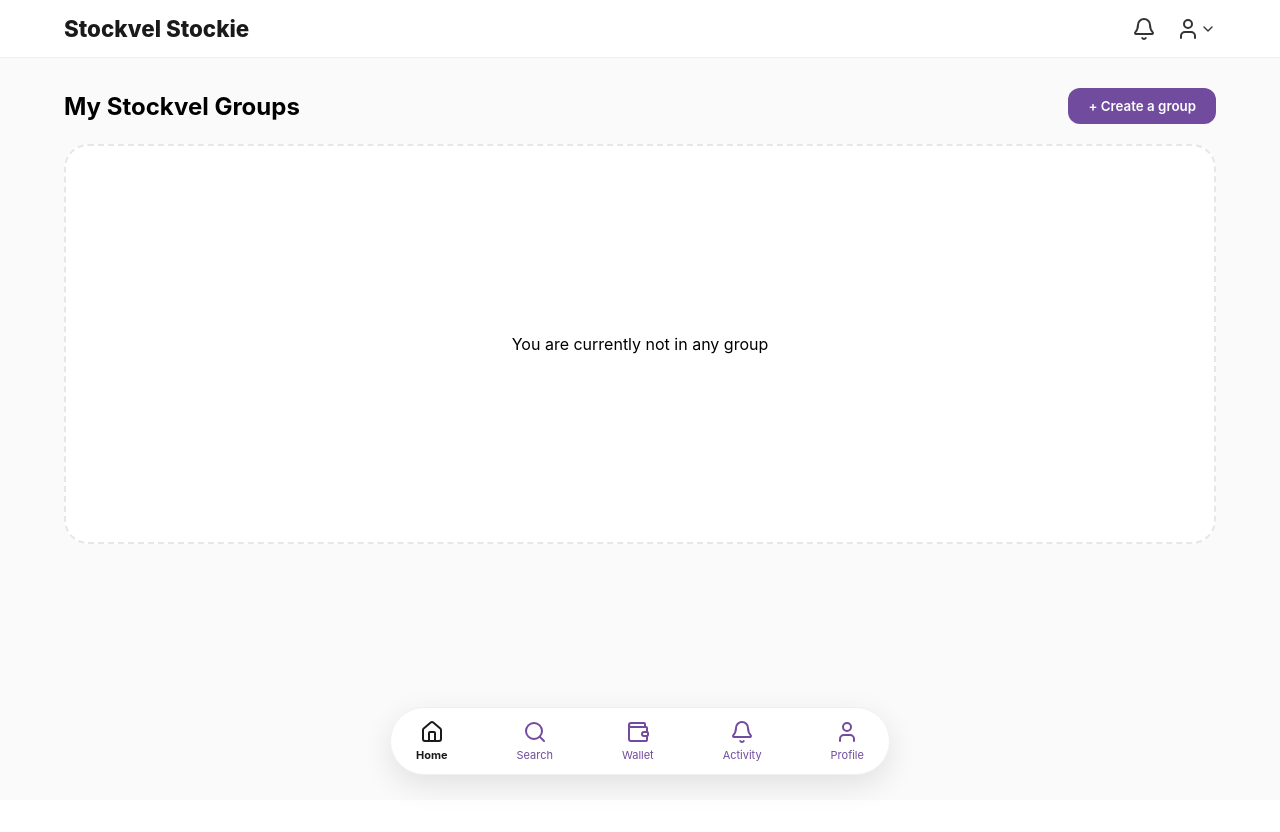
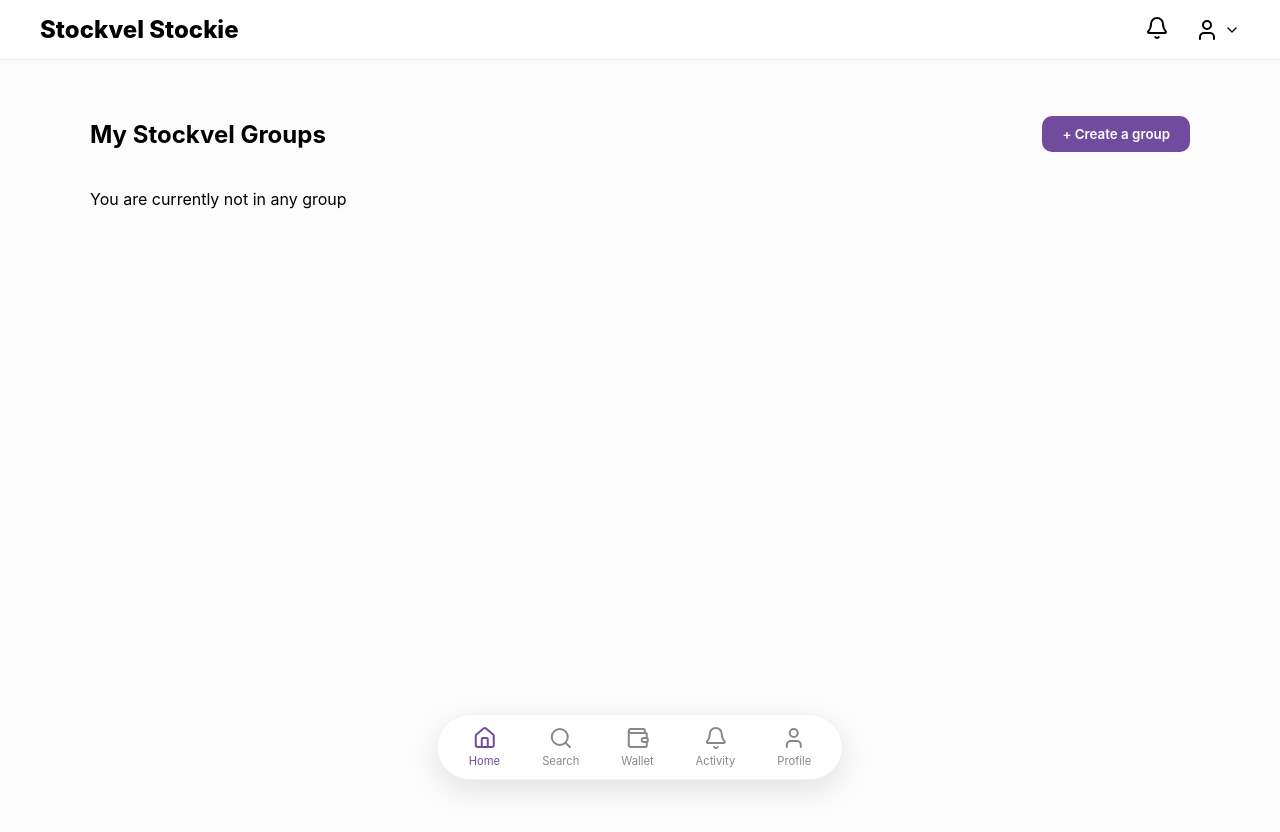
Before and after one commit to KagisoKotu/TNBT-Stokvel-Management-Assistant, a React (Create React App) app in the folder frontend/: page / in a window 1280 px wide. Shown: the top 832 px of the page. Before the commit the page ends 800 px from the top, so only its background shows below. Built offline with nearby package versions, Linux system fonts and the light colour scheme.

Commit message:
Refactor Home and creategroup page  and add group removal feature

```diff
--- a/frontend/src/components/Creategroup.css
+++ b/frontend/src/components/Creategroup.css
@@ -1,9 +1,18 @@
+/* Resetting fieldset and legend defaults */
+fieldset {
+  border: none;
+  padding: 0;
+  margin: 0;
+}
+
 .form-bg {
   background-color: #fafafa;
   min-height: 100vh;
   padding: 20px 0 60px 0;
+  font-family: sans-serif;
 }
 
+/* Header Navigation */
 .create-header-nav {
   display: flex;
   justify-content: space-between;
@@ -17,8 +26,22 @@
   box-shadow: 0 4px 15px rgba(0, 0, 0, 0.05);
 }
 
+.back-btn {
+  background: none;
+  border: none;
+  cursor: pointer;
+  color: #333;
+  display: flex;
+  align-items: center;
+}
+
 .header-spacer {
   width: 24px;
+}
+
+/* Form Container */
+.form-container {
+  padding: 0 20px;
 }
 
 .semantic-form {
@@ -30,12 +53,14 @@
   box-shadow: 0 10px 40px rgba(0, 0, 0, 0.03);
 }
 
+/* Form Sections (replacing the old fieldset look) */
 .form-section {
   border: 1.5px solid #f2f2f2;
   border-radius: 20px;
   padding: 30px;
   margin-bottom: 35px;
   position: relative;
+  display: block; /* Ensures it acts as a container */
 }
 
 .form-section legend {
@@ -48,23 +73,27 @@
   font-weight: 800;
   text-transform: uppercase;
   font-size: 0.9rem;
+  width: auto;
 }
 
+/* Grid Layouts for Rows */
 .form-row {
   display: grid;
   grid-template-columns: 1fr 1fr;
   gap: 25px;
+  margin: 0; /* Resetting default section margins */
 }
 
 .triple-col {
   grid-template-columns: 1fr 1fr 1.5fr !important;
 }
 
+/* Input Groups (Now using <p> tags) */
 .input-group {
   display: flex;
   flex-direction: column;
-  gap: 8px;
-  margin-bottom: 15px;
+  gap: 6px;
+  margin: 0 0 15px 0; /* Removing default <p> margins */
 }
 
 .input-group label {
@@ -79,18 +108,57 @@
   border: 2px solid #f4f4f4;
   border-radius: 12px;
   font-size: 1rem;
+  transition: border-color 0.2s;
+  width: 100%;
+  box-sizing: border-box; /* Crucial for width alignment */
 }
 
+.input-group input:focus {
+  outline: none;
+  border-color: #714b9d;
+}
+
+/* Invitation Note (<small> tag) */
+.section-note {
+  display: block;
+  font-size: 0.85rem;
+  color: #666;
+  margin-bottom: 20px;
+  font-style: italic;
+}
+
+/* Member Entry Row Styling */
+.member-entry {
+  padding-top: 15px;
+  border-top: 1px solid #f9f9f9;
+}
+
+/* Input with Action button (<section> tag) */
 .input-with-action {
   display: flex;
   align-items: center;
   gap: 10px;
+  width: 100%;
 }
 
 .input-with-action input {
   flex: 1;
 }
 
+/* Error States (<small> tag) */
+.input-error {
+  border-color: #ff4d4d !important;
+  background-color: #fff8f8;
+}
+
+.error-text {
+  color: #ff4d4d;
+  font-size: 0.8rem;
+  font-weight: 600;
+  margin-top: 4px;
+}
+
+/* Buttons */
 .add-row-btn {
   background: none;
   border: 2px dashed #714b9d;
@@ -100,15 +168,23 @@
   border-radius: 12px;
   font-weight: 700;
   cursor: pointer;
+  display: flex;
+  align-items: center;
+  justify-content: center;
+  gap: 8px;
+  margin-top: 10px;
 }
 
 .remove-row-btn {
   background: #fff0f0;
   color: #ff4d4d;
   border: none;
-  padding: 10px;
+  padding: 12px;
   border-radius: 10px;
   cursor: pointer;
+  display: flex;
+  align-items: center;
+  justify-content: center;
 }
 
 .submit-full {
@@ -118,7 +194,32 @@
   padding: 18px;
   border-radius: 16px;
   font-weight: 800;
-  font-size: 1.2rem;
+  font-size: 1.1rem;
   border: none;
   cursor: pointer;
+  transition: transform 0.1s, background 0.2s;
+  margin-top: 10px;
 }
+
+.submit-full:hover {
+  background-color: #5d3d82;
+}
+
+.submit-full:active {
+  transform: scale(0.98);
+}
+
+/* Responsive adjustments */
+@media (max-width: 768px) {
+  .form-row, .triple-col {
+    grid-template-columns: 1fr !important;
+    gap: 10px;
+  }
+  .semantic-form {
+    padding: 25px;
+  }
+  .create-header-nav {
+    margin: 10px;
+    padding: 10px 20px;
+  }
+}
--- a/frontend/src/components/Home.css
+++ b/frontend/src/components/Home.css
@@ -1,182 +1,202 @@
-/* GLOBAL RESET */
-* {
+/* --- Global Resets --- */
+ul {
+  list-style: none;
+  padding: 0;
   margin: 0;
-  padding: 0;
-  box-sizing: border-box;
-}
-
-ul, li {
-  list-style: none; /* Removes bullets from all lists (navs & grids) */
 }
 
 button {
+  cursor: pointer;
+  border: none;
+  background: none;
   font-family: inherit;
 }
 
-/* LAYOUT ROOT */
 .layout-root {
-  display: flex;
-  flex-direction: column;
+  background-color: #fcfcfc;
   min-height: 100vh;
-  background-color: #fafafa;
-  overflow-x: hidden;
+  padding-bottom: 100px;
 }
 
-/* TOP NAVBAR */
+/* --- Top Navbar --- */
 .top-navbar {
   display: flex;
   justify-content: space-between;
   align-items: center;
-  padding: 15px 5%;
+  padding: 15px 40px;
   background: white;
-  border-bottom: 1px solid #eee;
-  width: 100%;
+  border-bottom: 1px solid #f0f0f0;
 }
 
 .brand-logo {
-  font-size: 1.4rem;
+  font-size: 1.5rem;
   font-weight: 800;
-  color: #1a1a1a;
+  margin: 0;
 }
 
 .top-nav-actions {
   display: flex;
+  align-items: center;
   gap: 20px;
-  align-items: center;
 }
 
-.icon-btn, .profile-summary {
-  background: none;
-  border: none;
-  cursor: pointer;
+/* --- Profile Dropdown Fix --- */
+.profile-dropdown {
+  position: relative;
+}
+
+.profile-summary {
+  list-style: none;
   display: flex;
   align-items: center;
+  gap: 5px;
+}
+
+.profile-summary::-webkit-details-marker {
+  display: none;
+}
+
+.dropdown-menu {
+  position: absolute;
+  top: 100%;
+  right: 0;
+  background: white;
+  border: 1px solid #eee;
+  border-radius: 12px;
+  box-shadow: 0 10px 25px rgba(0,0,0,0.1);
+  padding: 8px;
+  min-width: 140px;
+  z-index: 1000;
+  margin-top: 12px;
+}
+
+.dropdown-menu li button {
+  width: 100%;
+  text-align: left;
+  padding: 10px;
+  border-radius: 8px;
+  font-size: 0.9rem;
   color: #333;
 }
 
-/* MIDDLE CONTENT */
-.content-area {
-  flex: 1;
-  padding: 30px 5%;
-  padding-bottom: 120px; /* Space for fixed bottom nav */
+.dropdown-menu li button:hover {
+  background: #f5f3ff;
+  color: #714b9d;
 }
 
+/* --- Content Header (Title & Button) --- */
 .content-header {
   display: flex;
   justify-content: space-between;
   align-items: center;
-  margin-bottom: 20px;
+  max-width: 1100px;
+  margin: 40px auto 20px;
+  padding: 0 20px;
 }
 
 .create-group-btn {
   background-color: #714b9d;
   color: white;
   padding: 10px 20px;
-  border-radius: 12px;
-  border: none;
+  border-radius: 10px;
   font-weight: 600;
-  cursor: pointer;
 }
 
-/* THE DEDICATED DASHBOARD AREA (The Dashed Box) */
-.status-container {
-  background-color: white;
-  border: 2px dashed #e5e7eb;
-  border-radius: 24px;
-  min-height: 400px;
-  padding: 30px;
-  display: flex;
-  width: 100%;
+/* --- Groups Grid --- */
+.groups-display-container {
+  max-width: 1100px;
+  margin: 0 auto;
+  padding: 0 20px;
 }
 
-.status-container.is-empty {
-  justify-content: center;
-  align-items: center;
-}
-
-.status-container.has-grid {
-  justify-content: flex-start;
-  align-items: flex-start;
-}
-
-/* THE GRID */
 .groups-grid {
   display: grid;
   grid-template-columns: repeat(auto-fill, minmax(280px, 1fr));
   gap: 25px;
-  width: 100%;
 }
 
 .group-tile {
   background: white;
-  border-radius: 18px;
-  border: 1px solid #f0f0f0;
-  box-shadow: 0 4px 12px rgba(0,0,0,0.05);
+  border-radius: 20px;
   overflow: hidden;
-  height: 220px;
-  display: flex;
-  flex-direction: column;
+  box-shadow: 0 4px 15px rgba(0,0,0,0.05);
+  position: relative;
 }
 
 .tile-banner {
-  height: 100px;
-  background: linear-gradient(135deg, #714b9d, #a78bfa);
+  height: 120px;
+  background: linear-gradient(135deg, #a78bfa, #7c3aed);
 }
 
 .tile-content {
-  padding: 15px;
-  flex: 1;
+  padding: 20px;
 }
 
-.tile-content h3 {
-  margin-bottom: 5px;
-  font-size: 1.1rem;
+/* --- Tile Options & Remove Fix --- */
+.tile-actions {
+  position: absolute;
+  bottom: 15px;
+  right: 15px;
 }
 
-.tile-actions {
-  display: flex;
-  justify-content: flex-end;
+.tile-menu-btn {
+  background: #f8f8f8;
+  padding: 5px;
+  border-radius: 5px;
 }
 
-/* BOTTOM NAVBAR FIXED */
+.tile-dropdown {
+  position: absolute;
+  bottom: 40px;
+  right: 0;
+  background: white;
+  border: 1px solid #eee;
+  border-radius: 8px;
+  box-shadow: 0 5px 15px rgba(0,0,0,0.1);
+  padding: 5px;
+  z-index: 50;
+}
+
+.remove-opt {
+  color: #ff4d4d;
+  display: flex;
+  align-items: center;
+  gap: 8px;
+  padding: 8px 12px;
+  font-size: 0.85rem;
+  white-space: nowrap;
+}
+
+/* --- Bottom Nav --- */
 .nav-container {
   position: fixed;
-  bottom: 25px;
-  left: 0;
-  right: 0;
-  display: flex;
-  justify-content: center;
-  z-index: 1000;
-}
-
-.nav-container nav {
+  bottom: 20px;
+  left: 50%;
+  transform: translateX(-50%);
   background: white;
-  padding: 12px 25px;
+  padding: 10px 25px;
   border-radius: 50px;
   box-shadow: 0 10px 30px rgba(0,0,0,0.1);
-  width: 90%;
-  max-width: 500px;
   border: 1px solid #f0f0f0;
 }
 
 .nav-list {
   display: flex;
-  justify-content: space-between;
+  gap: 30px;
 }
 
 .nav-list button {
-  background: none;
-  border: none;
   display: flex;
   flex-direction: column;
   align-items: center;
-  gap: 4px;
-  color: #714b9d;
-  cursor: pointer;
-  font-size: 11px;
+  color: #888;
 }
 
 .nav-list button.active {
-  color: #1a1a1a;
-  font-weight: 700;
+  color: #714b9d;
 }
+
+.nav-list button small {
+  font-size: 0.7rem;
+  margin-top: 4px;
+}
--- a/frontend/src/components/Home.js
+++ b/frontend/src/components/Home.js
@@ -1,26 +1,43 @@
 import React, { useState, useEffect } from 'react';
 import { useNavigate } from 'react-router-dom';
 import './Home.css';
-import { House, Search, Wallet, Bell, User, ChevronDown, MoreVertical } from 'lucide-react';
+import { House, Search, Wallet, Bell, User, ChevronDown, MoreVertical, Trash2 } from 'lucide-react';
 
 const Home = () => {
   const navigate = useNavigate();
   const [activeTab, setActiveTab] = useState('home');
   const [groups, setGroups] = useState([]);
+  const [openMenuId, setOpenMenuId] = useState(null);
 
   useEffect(() => {
     const savedGroups = JSON.parse(localStorage.getItem('stockvelGroups')) || [];
     setGroups(savedGroups);
   }, []);
 
+  const removeGroup = (id) => {
+    const updatedGroups = groups.filter(group => group.id !== id);
+    setGroups(updatedGroups);
+    localStorage.setItem('stockvelGroups', JSON.stringify(updatedGroups));
+    setOpenMenuId(null);
+  };
+
+  const toggleMenu = (id) => {
+    setOpenMenuId(openMenuId === id ? null : id);
+  };
+
   return (
     <section className="layout-root">
       <header className="top-navbar">
         <h1 className="brand-logo">Stockvel Stockie</h1>
         <nav className="top-nav-actions">
-          <button type="button" className="icon-btn"><Bell size={24} /></button>
+          <button type="button" className="icon-btn" aria-label="Notifications">
+            <Bell size={24} />
+          </button>
           <details className="profile-dropdown">
-            <summary className="profile-summary"><User size={24} /><ChevronDown size={16} /></summary>
+            <summary className="profile-summary">
+              <User size={24} />
+              <ChevronDown size={16} />
+            </summary>
             <ul className="dropdown-menu">
               <li><button type="button">Profile</button></li>
               <li><button type="button">Logout</button></li>
@@ -41,7 +58,6 @@ const Home = () => {
           </button>
         </header>
 
-        {/* This is the dedicated area (The Container) */}
         <section className="groups-display-container">
           <article className={`status-container ${groups.length > 0 ? 'has-grid' : 'is-empty'}`}>
             {groups.length === 0 ? (
@@ -56,9 +72,22 @@ const Home = () => {
                         <h3>{group.groupName}</h3>
                         <p>{group.frequency} • R{group.contributionAmount}</p>
                         <footer className="tile-actions">
-                          <button type="button" className="tile-menu" aria-label="Options">
+                          <button
+                            type="button"
+                            className="tile-menu-btn"
+                            onClick={() => toggleMenu(group.id)}
+                          >
                             <MoreVertical size={18} />
                           </button>
+                          {openMenuId === group.id && (
+                            <ul className="tile-dropdown">
+                              <li>
+                                <button type="button" className="remove-opt" onClick={() => removeGroup(group.id)}>
+                                  <Trash2 size={14} /> Remove
+                                </button>
+                              </li>
+                            </ul>
+                          )}
                         </footer>
                       </section>
                     </article>
@@ -73,11 +102,11 @@ const Home = () => {
       <footer className="nav-container">
         <nav aria-label="Main Menu">
           <ul className="nav-list">
-            <li><button onClick={() => setActiveTab('home')} className={activeTab === 'home' ? 'active' : ''}><House size={24} /><span>Home</span></button></li>
-            <li><button onClick={() => setActiveTab('search')} className={activeTab === 'search' ? 'active' : ''}><Search size={24} /><span>Search</span></button></li>
-            <li><button onClick={() => setActiveTab('wallet')} className={activeTab === 'wallet' ? 'active' : ''}><Wallet size={24} /><span>Wallet</span></button></li>
-            <li><button onClick={() => setActiveTab('activity')} className={activeTab === 'activity' ? 'active' : ''}><Bell size={24} /><span>Activity</span></button></li>
-            <li><button onClick={() => setActiveTab('profile')} className={activeTab === 'profile' ? 'active' : ''}><User size={24} /><span>Profile</span></button></li>
+            <li><button onClick={() => setActiveTab('home')} className={activeTab === 'home' ? 'active' : ''}><House size={24} /><small>Home</small></button></li>
+            <li><button onClick={() => setActiveTab('search')} className={activeTab === 'search' ? 'active' : ''}><Search size={24} /><small>Search</small></button></li>
+            <li><button onClick={() => setActiveTab('wallet')} className={activeTab === 'wallet' ? 'active' : ''}><Wallet size={24} /><small>Wallet</small></button></li>
+            <li><button onClick={() => setActiveTab('activity')} className={activeTab === 'activity' ? 'active' : ''}><Bell size={24} /><small>Activity</small></button></li>
+            <li><button onClick={() => setActiveTab('profile')} className={activeTab === 'profile' ? 'active' : ''}><User size={24} /><small>Profile</small></button></li>
           </ul>
         </nav>
       </footer>
```
Also changed, not shown: frontend/src/components/Creategroup.js (+129 -30 lines).
